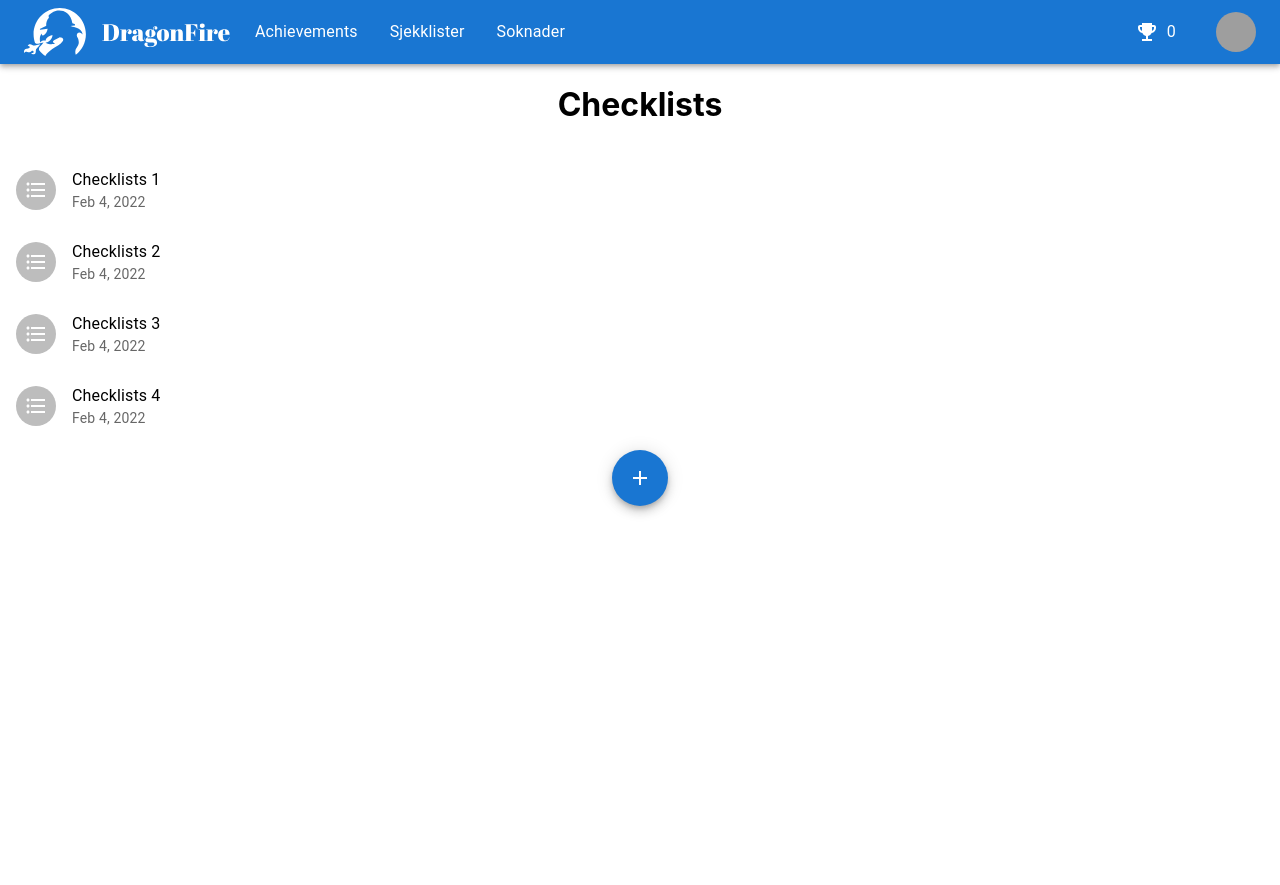
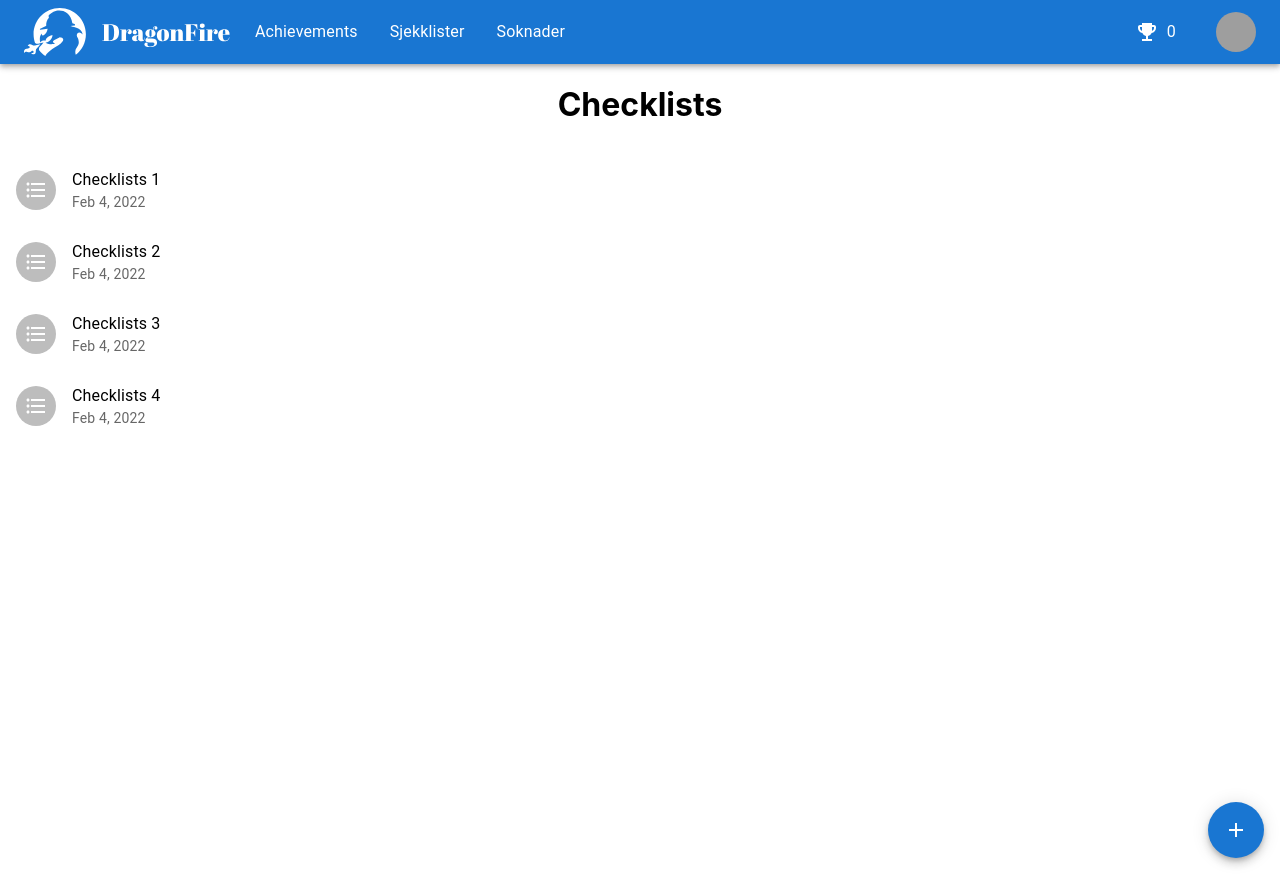
Before and after one commit to Chokealot/dragonfire-react, a React (Create React App) app in the folder dragonfire-react/: page /Sjekklister in a window 1280 px wide. Before the commit the page ends 800 px from the top, so only its background shows below. Built offline with nearby package versions, Linux system fonts and the light colour scheme; grey boxes are pictures that could not be loaded.

Commit message:
Fixed fab button placement

```diff
--- a/dragonfire-react/src/views/Checklists.tsx
+++ b/dragonfire-react/src/views/Checklists.tsx
@@ -45,11 +45,11 @@ const Checklists = (props: IProps) => {
     }
 
     return (
-        <Box sx={{width: "100%"}}>
+        <Box sx={{width: "100%", height: "100vh"}}>
             <h1>
                 Checklists
             </h1>
-            <List sx={{ width: '100%', bgcolor: 'background.paper' }}>
+            <List sx={{ width: '100%', height:"80%", bgcolor: 'background.paper' }}>
                 {
                     checklists.map((checklist: any) => (
                             <ListItem key={checklist.id}>
@@ -63,7 +63,7 @@ const Checklists = (props: IProps) => {
                     ))
                 }
             </List>
-            <Fab color="primary" aria-label="add" onClick={handleAddChecklist}>
+            <Fab sx={{right: 0, position: "fixed", mr: 2}} color="primary" aria-label="add" onClick={handleAddChecklist}>
                 <AddIcon />
             </Fab>
         </Box>
```
